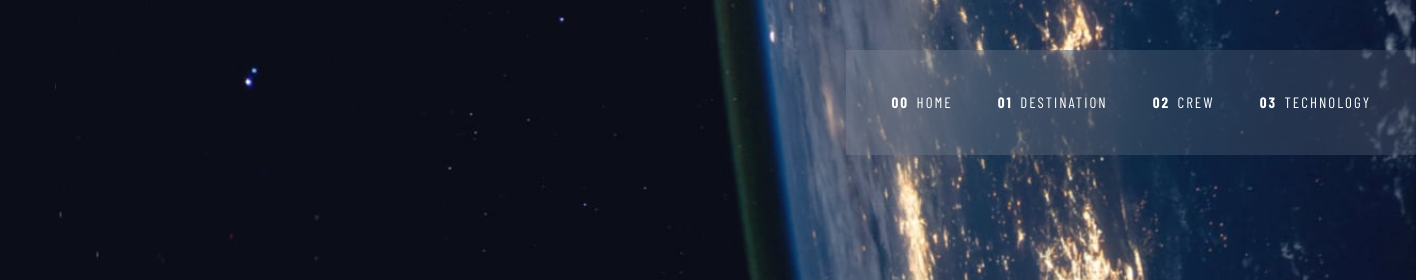
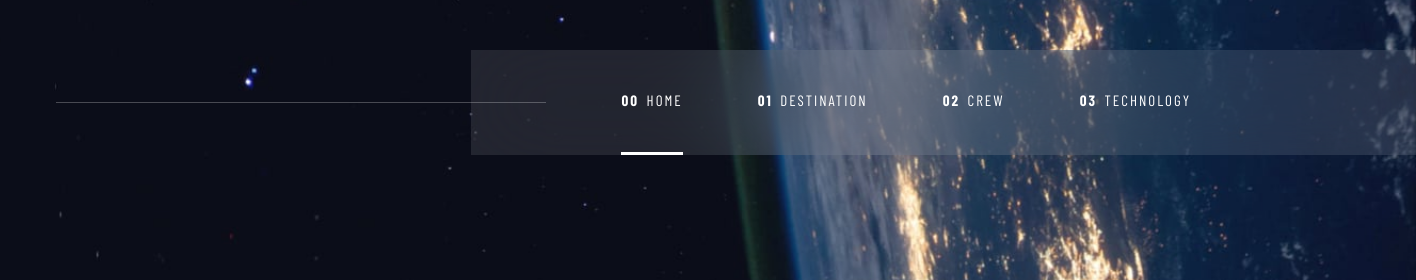
Before and after one commit to ZZ83/space-tourism-website, a plain HTML site: page index.html in a window 1536 px wide. Shown: the top 280 px of the page, 120-1536 px from the left. Drawn offline with nearby package versions, Linux system fonts and the light colour scheme; a web font is replaced by a local one.

Commit message:
Add line to navagation

```diff
--- a/index.html
+++ b/index.html
@@ -11,7 +11,6 @@
 		<title>Frontend Mentor | Space tourism website</title>
 	</head>
 	<body class="home">
-			<!-- TODO: Add navigation -->
 			<!-- TODO: Add navigation line for desktop devices -->
 			<!-- TODO: Add active and hover states -->
 			<header>
@@ -19,10 +18,10 @@
 				<button class="mobile-nav-toggle" aria-controls="main-nav" aria-expanded="false">
 					<span class="sr-only">Menu</span>
 				</button>
-				<nav >
-					<ul id="main-nav"class="main-nav" data-visible="false">
 
-						<li class="main-nav__item">
+				<nav class="main-nav-wrapper">
+					<ul id="main-nav"class="main-nav underline-indicators" data-visible="false">
+						<li class="main-nav__item active">
 							<a class="main-nav__link" href=""><b aria-hidden="true">00</b>HOME</a>
 						</li>
 						<li class="main-nav__item">
--- a/scss/base/_base.scss
+++ b/scss/base/_base.scss
@@ -13,13 +13,6 @@ body {
     margin: auto;
 }
 
-ul {
-    margin:  0;
-    padding: 0;
-    list-style: none;
-}
-
-
 a {
     color: white;
     text-decoration: none;
@@ -31,12 +24,16 @@ hr {
     background-color: rgb(90, 90, 90);
 }
 
+ul {
+    margin:  0;
+    padding: 0;
+    list-style: none;
+}
 
 .wrapper {
     width: 90%;
     margin: 0 auto;
 }
-
 
 .sr-only {
     position: absolute;
@@ -49,3 +46,20 @@ hr {
     white-space: nowrap; /* added line */
     border: 0;
 }
+
+// TODO: Turn these into helper classes
+li {
+    cursor: pointer;
+    padding: 2.8rem 0;
+    border: 0;
+    border-bottom: .2rem solid transparent;
+    padding-bottom: -1px;
+}
+
+li:hover {
+    border-color: gray;
+}
+
+.active {
+    border-color: white;
+}
--- a/scss/layout/_header.scss
+++ b/scss/layout/_header.scss
@@ -7,4 +7,19 @@ header {
     @media only screen and (min-width: 1440px) {
         padding-top: 50px;
     }
+    @media only screen and (min-width: 1440px) {
+        &::after {
+            content: '';
+            display: block;
+            position: relative;
+            height: 1px;
+            width: 100%;
+            background: red;
+            order: 1;
+            margin-right: -5rem;
+            z-index: 99999;
+            background: #FFFFFF;
+            opacity: 0.25;
+        }
+    }
 }
--- a/scss/layout/_main-nav.scss
+++ b/scss/layout/_main-nav.scss
@@ -1,3 +1,7 @@
+.main-nav-wrapper {
+    order: 2;
+}
+
 .main-nav {
     padding: 8rem 2rem;
     display: flex;
@@ -25,4 +29,9 @@
         flex-direction: row;
         transform: translateX(0%);
     }
+    @media only screen and (min-width: 1440px) {
+        gap: 5rem;
+        order: 2;
+        padding: 0 15rem 0 10rem;
+    }
 }
```
Also changed, not shown: css/main.css, 1 other file.
